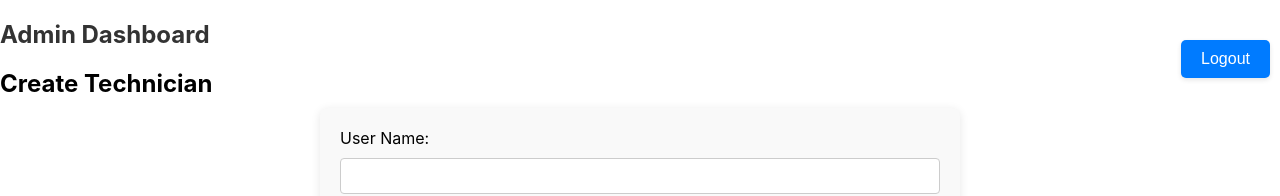
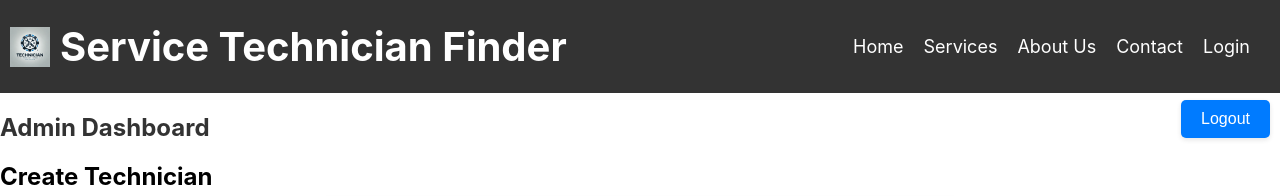
Before and after one commit to Brojopriya/Servizo, a React (Create React App) app in the folder frontend/: page /create-technician in a window 1280 px wide. Shown: the top 196 px of the page. Built offline with nearby package versions, Linux system fonts and the light colour scheme; no server answers.

Commit message:
updated navbar

```diff
--- a/frontend/src/App.js
+++ b/frontend/src/App.js
@@ -1,7 +1,7 @@
 import React from 'react';
 import { BrowserRouter as Router, Route, Routes, Navigate } from 'react-router-dom';
 import Home from './components/Home';
-// import Navbar from './components/Navbar';
+ import Navbar from './components/Navbar';
 import Signup from './components/Signup';
 import Login from './components/Login';
 import Dashboard from './components/Dashboard';
@@ -35,7 +35,7 @@ const PrivateRoute = ({ element, allowedRoles }) => {
 function App() {
   return (
     <Router>
-      {/* <Navbar /> */}
+      <Navbar />
       <Routes>
         <Route path="/" element={localStorage.getItem('token') ? <Navigate to="/dashboard" /> : <Navigate to="/login" />} />
         <Route path="/home" element={<Home />} />
--- a/frontend/src/components/CreateTechnician.css
+++ b/frontend/src/components/CreateTechnician.css
@@ -1,8 +1,8 @@
 
 
 .logout-button {
-    position: fixed;
-    top: 20px;
+  position: absolute;
+    top: 80px;
     right: 10px;
     padding: 5px 10px;
     background-color: #333;
--- a/frontend/src/components/CreateTechnician.js
+++ b/frontend/src/components/CreateTechnician.js
@@ -86,6 +86,13 @@ const CreateTechnician = () => {
       profile_picture: file,
     }));
   };
+  const handleLogout = () => {
+    // Clear the token and role from localStorage
+    localStorage.removeItem('token');
+    localStorage.removeItem('role');
+    // Redirect to the login page
+    navigate('/login');
+  };
 
   const validateInputs = () => {
     const errors = {};
@@ -170,9 +177,8 @@ const CreateTechnician = () => {
   };
   return (
     <div>
-      <button className="logout-button" onClick={() => navigate('/login')}>
-        Logout
-      </button>
+      <button onClick={handleLogout} className="logout-button">Logout</button>
+
       <h2 className='Admin-dashbaord'>Admin Dashboard</h2>
       <h2 className="create-technician-form-title">Create Technician</h2>
 
--- a/frontend/src/components/Dashboard.css
+++ b/frontend/src/components/Dashboard.css
@@ -1,7 +1,7 @@
 
 .actions {
   position: absolute;
-  top: 20px;
+  top: 90px;
   right: 20px;
   display: flex;
   gap: 10px;
@@ -111,7 +111,7 @@ form button {
 }
 .best-technician {
   position: absolute;
-  top: 90px;
+  top: 150px;
   right: 50px;
   padding: 15px;
   background-color: #f9f9f9;
--- a/frontend/src/components/Home.js
+++ b/frontend/src/components/Home.js
@@ -37,7 +37,7 @@ const Home = () => {
   return (
     <div className="home-container">
 
-      <nav className="navbar">
+      {/* <nav className="navbar">
         <div className="logo" onClick={() => handleNavigate('/home')}>
           <img src={logo} alt="Service Technician Finder Logo" />
           <span>Service Technician Finder</span>
@@ -49,7 +49,7 @@ const Home = () => {
           <li onClick={() => handleNavigate('/login')}>Log In</li>
           <li onClick={() => handleNavigate('/About')}>About</li>
         </ul>
-      </nav>
+      </nav> */}
 
 
       <div className="main-content">
--- a/frontend/src/components/Navbar.js
+++ b/frontend/src/components/Navbar.js
@@ -1,67 +1,43 @@
 import React from 'react';
-import { Link } from 'react-router-dom';
+import { Link, useNavigate } from 'react-router-dom';
 import './Navbar.css';
 import logo from '../assets/logo.png';
+
 function Navbar() {
+  const navigate = useNavigate(); // For programmatic navigation
   const token = localStorage.getItem('token');
   const role = localStorage.getItem('role');
 
+  const handleLogout = () => {
+    // Clear the token and role from localStorage
+    localStorage.removeItem('token');
+    localStorage.removeItem('role');
+    // Redirect to the login page
+    navigate('/login');
+  };
+
   return (
     <nav className="navbar">
-       <div className="logo" >
+      <div className="logo">
         <img src={logo} alt="Service Technician Finder Logo" />
         <span>Service Technician Finder</span>
       </div>
       <div>
-
     {/* Common Links for all users */}
     <ul className="navbar-links">
       <li><Link to="/home">Home</Link></li>
       <li><Link to="/services">Services</Link></li>
       <li><Link to="/about">About Us</Link></li>
       <li><Link to="/contact">Contact</Link></li>
+      {!token ? (
+        <li className="auth-link"><Link to="/login">Login</Link></li>
+      ) : (
+        <li className="auth-link">
+          {/* Uncomment the button below when handleLogout is defined */}
+          {/* <button onClick={handleLogout} className="logout-button">Logout</button> */}
+        </li>
+      )}
     </ul>
-
-        {/* Authentication Links for guests
-        {!token && (
-          <div className="auth-links">
-            <Link to="/login">Login</Link> | <Link to="/signup">Sign Up</Link>
-          </div>
-        )} */}
-
-        {/* Customer Links */}
-        {/* {role === 'Customer' && token && (
-          <div className="customer-links">
-            <Link to="/dashboard">Dashboard</Link>
-            <Link to="/update-profile">Update Profile</Link>
-          </div>
-        )} */}
-
-        {/* Technician Links */}
-        {/* {role === 'Technician' && token && (
-          <div className="technician-links">
-            <Link to="/technician-dashboard">Technician Dashboard</Link>
-            <Link to="/update-profile">Update Profile</Link>
-          </div>
-        )} */}
-
-        {/* Admin Links (if needed) */}
-        {/* {role === 'Admin' && token && (
-          <div className="admin-links">
-            <Link to="/admin-dashboard">Admin Dashboard</Link>
-            <Link to="/create-technician">Create Technician</Link>
-          </div>
-        )} */}
-
-        {/* Logout Link */}
-        {token && (
-          <div className="logout">
-            <Link to="/logout" onClick={() => {
-              localStorage.removeItem('token');
-              localStorage.removeItem('role');
-            }}>Logout</Link>
-          </div>
-        )}
   </div>
     </nav>
   );
```
Lines whose indentation alone changed are shown as unchanged.
